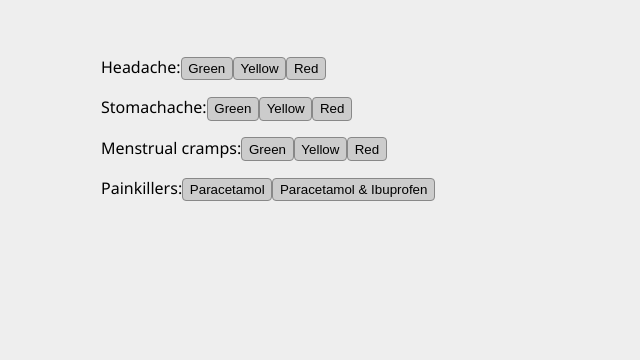
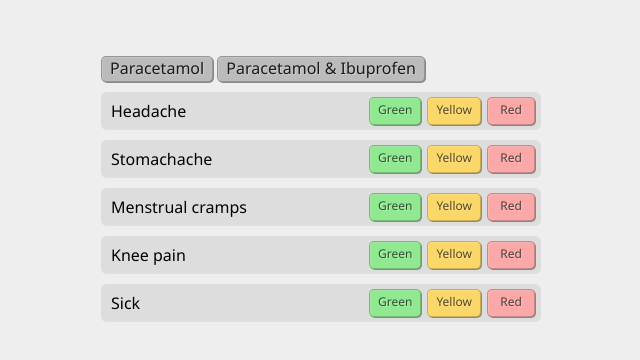
Before and after one commit to Qtax/qtracker, a React (Create React App) app: page / in a window 1280 px wide. Shown: the top 360 px of the page, without its empty margins (319-959 px from the left). Built offline with nearby package versions, Linux system fonts and the light colour scheme.

Commit message:
Add sick, kneePain and button styling

```diff
--- a/src/app.scss
+++ b/src/app.scss
@@ -21,21 +21,9 @@
 	border-radius: 6px;
 	padding: 5px 6px 5px 10px;
 	display: flex;
-	gap: 14px;
+	gap: 10px;
 
 	align-items: baseline;
-
-	&.green {
-		background: #79e479;
-	}
-
-	&.yellow {
-		background: #fbde04;
-	}
-
-	&.red {
-		background: #faa;
-	}
 
 	.time {
 		font-size: 12px;
@@ -50,15 +38,22 @@
 
 	.remove {
 		margin-left: auto;
-		//align-self: center;
 	}
 }
 
 
+.green {
+	background: hsl(120 67% 74%);
+}
+.yellow {
+	background: hsl(45 95% 70%);
+}
+.red {
+	background: hsl(0 90% 82%);
+}
+
 
 .ache {
-	.type {}
-
 	.level {
 		opacity: 0.5;
 		font-size: 0.75em;
@@ -66,8 +61,53 @@
 }
 
 button {
-	background: #ccc;
-	border-radius: 4px;
-	border: 1px solid #888;
-	padding: 0.25em 0.5em;
+	font-family: inherit;
+	font-size: inherit;
+
+	color: #000d;
+	background: #bbb;
+
+	padding: 0 8px 2px;
+	border-radius: 5px;
+	border: 1px solid #0003;
+
+	text-shadow: 1px 1px #fff4;
+	box-shadow: inset 1px 1px #fff2, 1px 1px #888;
+
+	&:hover {
+		transform: translate(-1px, -1px);
+		box-shadow: inset 1px 1px #fff2, 1px 1px #888, 2px 2px #888;
+	}
+	&:active {
+		transform: translate(1px, 1px);
+		box-shadow: inset 1px 1px #fff2;
+	}
 }
+
+.adders {
+	display: flex;
+	flex-direction: column;
+	gap: 10px;
+}
+
+
+.ache-adder {
+	background: #ddd;
+	border-radius: 6px;
+	padding: 5px 6px 5px 10px;
+	display: flex;
+	gap: 6px;
+	align-items: center;
+
+	.label {
+		margin-right: auto;
+	}
+
+	button {
+		min-width: 4em;
+		flex-shrink: 0;
+		font-size: 12px;
+		color: #000a;
+		line-height: 24px;
+	}
+}
--- a/src/app.tsx
+++ b/src/app.tsx
@@ -1,7 +1,7 @@
 import { Fragment } from 'react';
 import './app.scss';
-import { useEntries } from './state';
-import type { Entry, Aches, Painkillers, EntryData } from "./state";
+import { acheLabels, isAche, useEntries } from './state';
+import type { Entry, Aches, Painkillers, EntryData, UseEntries, AcheTypes } from "./state";
 
 function truncDate(date: Date): Date {
 	let d = new Date(date);
@@ -28,35 +28,29 @@
 				})}
 			</div>
 
-			<p>
-				Headache:
-				<button onClick={() => addAche("headache", "green")}>Green</button>
-				<button onClick={() => addAche("headache", "yellow")}>Yellow</button>
-				<button onClick={() => addAche("headache", "red")}>Red</button>
-			</p>
-
-			<p>
-				Stomachache:
-				<button onClick={() => addAche("stomachache", "green")}>Green</button>
-				<button onClick={() => addAche("stomachache", "yellow")}>Yellow</button>
-				<button onClick={() => addAche("stomachache", "red")}>Red</button>
-			</p>
-
-			<p>
-				Menstrual cramps:
-				<button onClick={() => addAche("menstrualCramps", "green")}>Green</button>
-				<button onClick={() => addAche("menstrualCramps", "yellow")}>Yellow</button>
-				<button onClick={() => addAche("menstrualCramps", "red")}>Red</button>
-			</p>
-
-			<p>
-				Painkillers:
-				<button onClick={() => addPainkillers("paracetamol")}>Paracetamol</button>
-				<button onClick={() => addPainkillers("paracetamol+ibuprofen")}>Paracetamol &amp; Ibuprofen</button>
-			</p>
-
+			<div className="adders">
+				<div>
+					<button onClick={() => addPainkillers("paracetamol")}>Paracetamol</button>{" "}
+					<button onClick={() => addPainkillers("paracetamol+ibuprofen")}>Paracetamol &amp; Ibuprofen</button>
+				</div>
+				<AcheAdder type="headache" addAche={addAche} />
+				<AcheAdder type="stomachache" addAche={addAche} />
+				<AcheAdder type="menstrualCramps" addAche={addAche} />
+				<AcheAdder type="kneePain" addAche={addAche} />
+				<AcheAdder type="sick" addAche={addAche} />
+			</div>
 		</div>
 	);
+}
+
+
+function AcheAdder({ type, addAche }: { type: AcheTypes; addAche: UseEntries["addAche"]; }) {
+	return (<div className="ache-adder">
+		<span className="label">{acheLabels[type]}</span>
+		<button className="green" onClick={() => addAche(type, "green")}>Green</button>
+		<button className="yellow" onClick={() => addAche(type, "yellow")}>Yellow</button>
+		<button className="red" onClick={() => addAche(type, "red")}>Red</button>
+	</div>);
 }
 
 
@@ -72,7 +66,7 @@
 	return <div className={`entry ${level ?? ""}`}>
 		<FancyTime time={entry.timestamp} />
 
-		{data.type == "headache" || data.type == "stomachache" || data.type == "menstrualCramps" ?
+		{isAche(data) ?
 			<Ache entry={entry} data={data} /> :
 		data.type == "painkillers" ?
 			<Painkillers entry={entry} data={data} /> :
@@ -102,8 +96,8 @@
 }
 
 function Ache({ entry, data }: { entry: Entry, data: Aches }) {
-	return <div className={`ache ${data.level ?? ""}`}>
-		<span className="type">{data.type}</span>{" "}
+	return <div className="ache">
+		<span className="label">{acheLabels[data.type]}</span>{" "}
 		<span className="level">{data.level}</span>
 	</div>
 }
--- a/src/state.tsx
+++ b/src/state.tsx
@@ -10,7 +10,21 @@
 
 
 export type EntryData = Aches | Painkillers;
-export type Aches = Headache | Stomachache | MenstrualCramps;
+
+export type Aches = Headache | Stomachache | MenstrualCramps | KneePain | Sick;
+export type AcheTypes = Aches["type"];
+
+export const acheLabels: Record<AcheTypes, string> = {
+	headache: "Headache",
+	stomachache: "Stomachache",
+	kneePain: "Knee pain",
+	sick: "Sick",
+	menstrualCramps: "Menstrual cramps",
+};
+
+export function isAche(entry: EntryData): entry is Aches {
+	return Object.keys(acheLabels).includes(entry.type);
+}
 
 
 /**
@@ -34,6 +48,16 @@
 
 export type MenstrualCramps = {
 	type: "menstrualCramps"
+	level?: PainLevel | undefined;
+};
+
+export type Sick = {
+	type: "sick";
+	level?: PainLevel | undefined;
+};
+
+export type KneePain = {
+	type: "kneePain";
 	level?: PainLevel | undefined;
 };
 
@@ -108,7 +132,7 @@
 		}));
 	}, [state]);
 
-	function addAche(type: Aches["type"], level: PainLevel) {
+	function addAche(type: AcheTypes, level: PainLevel) {
 		dispatch({ type: "add", data: { type, level } });
 	}
 
@@ -128,6 +152,8 @@
 	};
 }
 
+export type UseEntries = ReturnType<typeof useEntries>;
+
 function initializer(initialState: State): State {
 	let stored = localStorage.getItem(STORAGE_KEY);
 	if (!stored) return initialState;
```
